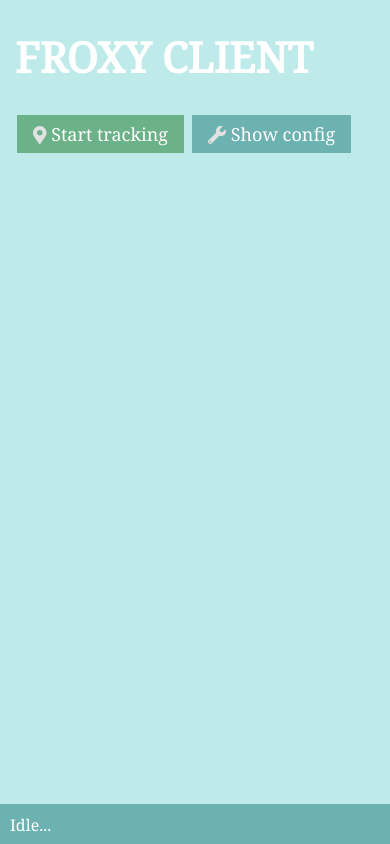
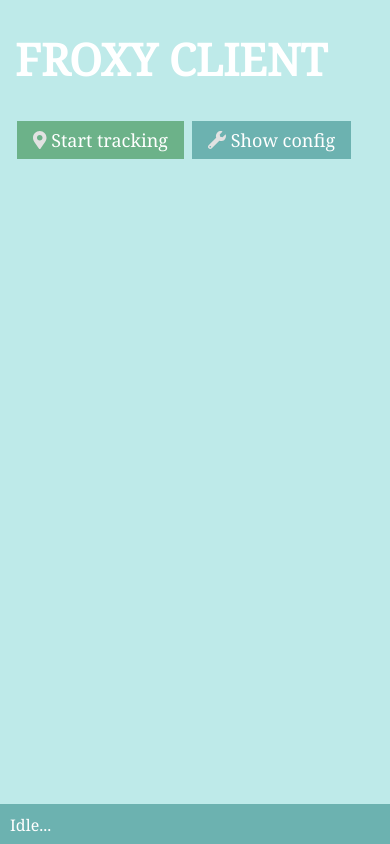
Before and after one commit to olliephillips/froxy-client, a plain HTML site: page index.html in a window 390 px wide. Drawn offline with Linux system fonts and the light colour scheme.

Commit message:
css for mobile

```diff
--- a/css/froxy-client.css
+++ b/css/froxy-client.css
@@ -27,7 +27,7 @@ input {
 
 h1 {
 	color:#FFFFFF;
-	font-size:42px;
+	font-size:44px;
 }
 
 button {
```
